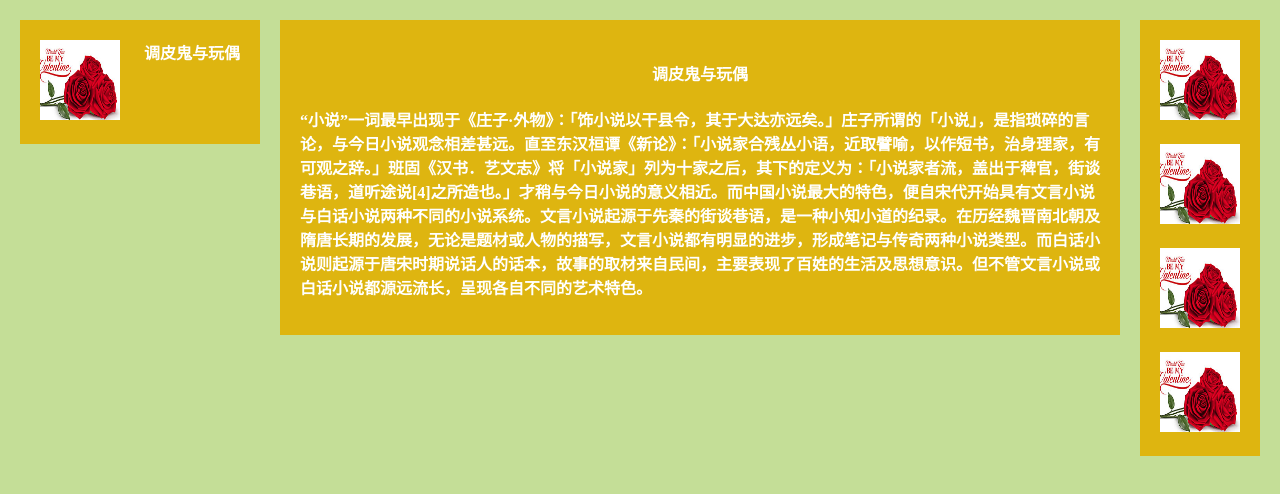
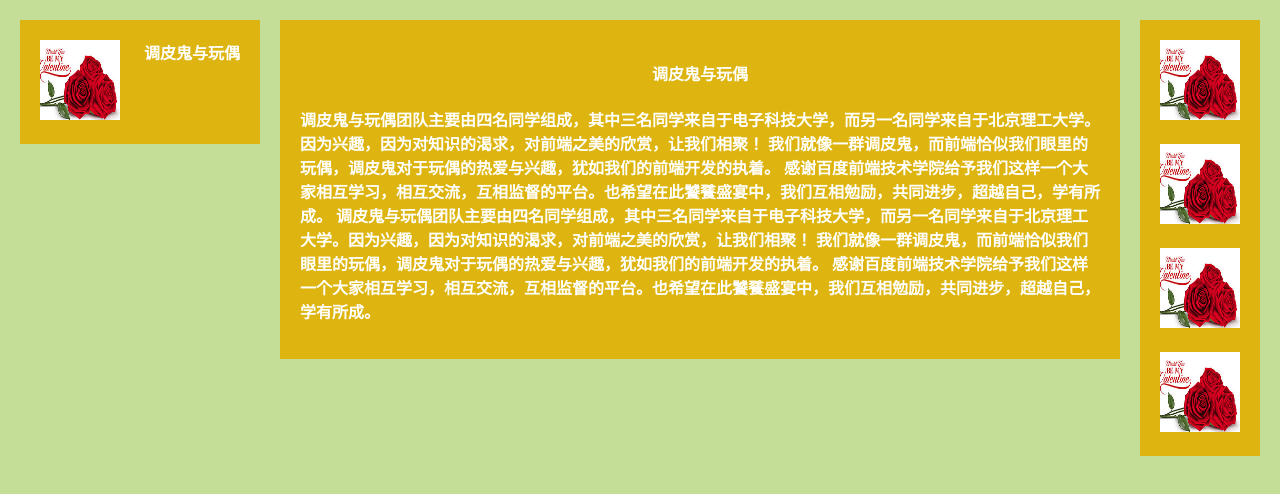
Before and after one commit to zhangss1992/ife_task, a plain HTML site: page task03_zss/html/index.html in a window 1280 px wide. Drawn offline with Linux system fonts and the light colour scheme.

Commit message:
text change

```diff
--- a/task03_zss/html/index.html
+++ b/task03_zss/html/index.html
@@ -18,7 +18,8 @@
             调皮鬼与玩偶
              </h4>
             <p>
-            “小说”一词最早出现于《庄子·外物》：「饰小说以干县令，其于大达亦远矣。」庄子所谓的「小说」，是指琐碎的言论，与今日小说观念相差甚远。直至东汉桓谭《新论》：「小说家合残丛小语，近取譬喻，以作短书，治身理家，有可观之辞。」班固《汉书．艺文志》将「小说家」列为十家之后，其下的定义为：「小说家者流，盖出于稗官，街谈巷语，道听途说[4]之所造也。」才稍与今日小说的意义相近。而中国小说最大的特色，便自宋代开始具有文言小说与白话小说两种不同的小说系统。文言小说起源于先秦的街谈巷语，是一种小知小道的纪录。在历经魏晋南北朝及隋唐长期的发展，无论是题材或人物的描写，文言小说都有明显的进步，形成笔记与传奇两种小说类型。而白话小说则起源于唐宋时期说话人的话本，故事的取材来自民间，主要表现了百姓的生活及思想意识。但不管文言小说或白话小说都源远流长，呈现各自不同的艺术特色。
+			调皮鬼与玩偶团队主要由四名同学组成，其中三名同学来自于电子科技大学，而另一名同学来自于北京理工大学。因为兴趣，因为对知识的渴求，对前端之美的欣赏，让我们相聚！ 我们就像一群调皮鬼，而前端恰似我们眼里的玩偶，调皮鬼对于玩偶的热爱与兴趣，犹如我们的前端开发的执着。 感谢百度前端技术学院给予我们这样一个大家相互学习，相互交流，互相监督的平台。也希望在此饕餮盛宴中，我们互相勉励，共同进步，超越自己，学有所成。
+ 调皮鬼与玩偶团队主要由四名同学组成，其中三名同学来自于电子科技大学，而另一名同学来自于北京理工大学。因为兴趣，因为对知识的渴求，对前端之美的欣赏，让我们相聚！ 我们就像一群调皮鬼，而前端恰似我们眼里的玩偶，调皮鬼对于玩偶的热爱与兴趣，犹如我们的前端开发的执着。 感谢百度前端技术学院给予我们这样一个大家相互学习，相互交流，互相监督的平台。也希望在此饕餮盛宴中，我们互相勉励，共同进步，超越自己，学有所成。
             </p>
 
         </div>
```
